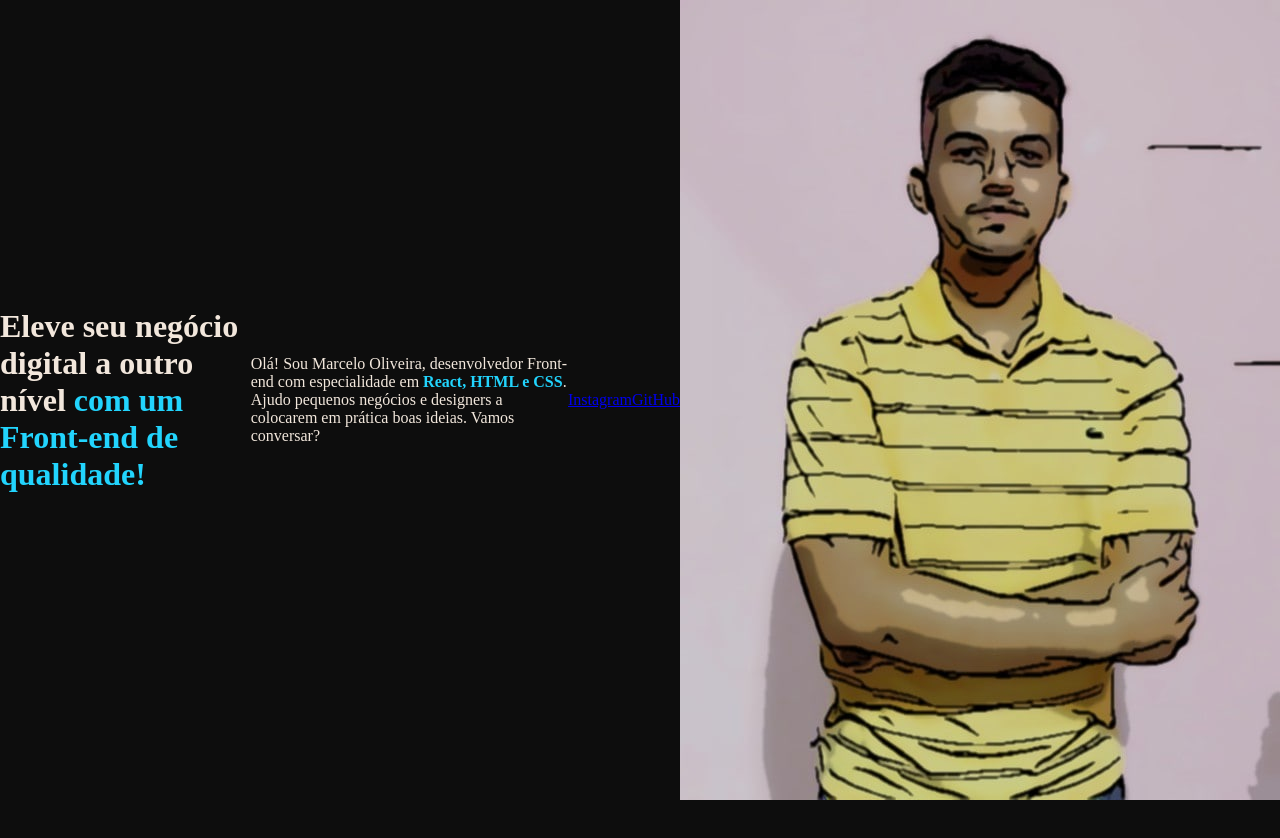
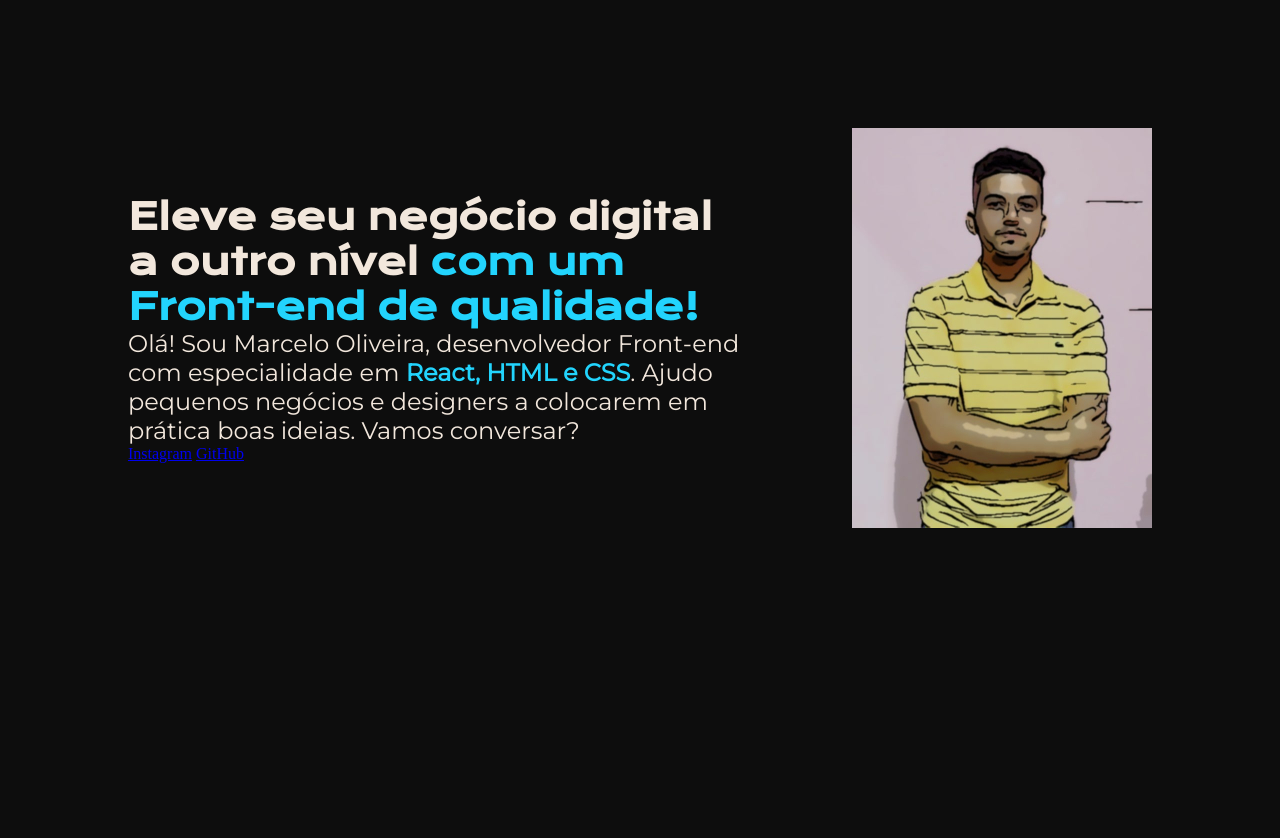
Before and after one commit to eohunter/revisao-alura, a plain HTML site: page index.html in a window 1280 px wide. Before the commit the page ends 800 px from the top, so only its background shows below. Drawn offline with nearby package versions, Linux system fonts and the light colour scheme.

Commit message:
aula rápida de hoje.

```diff
--- a/index.html
+++ b/index.html
@@ -11,14 +11,16 @@
     <header></header>
 
     <main class="apresentacao">
-        <h1>Eleve seu negócio digital a outro nível <strong class="titulo-destaque">com um Front-end de qualidade!</strong></h1>
+        <section class="apresentacao__conteudo">
+            <h1 class="apresentacao__conteudo__titulo">Eleve seu negócio digital a outro nível <strong class="titulo-destaque">com um Front-end de qualidade!</strong></h1>
 
-        <p>Olá! Sou Marcelo Oliveira, desenvolvedor Front-end com especialidade em <strong class="paragrafo-destaque">React, HTML e CSS</strong>. Ajudo pequenos negócios e designers a colocarem em prática boas ideias. Vamos conversar?</p>
+            <p class="apresentacao__conteudo__texto">Olá! Sou Marcelo Oliveira, desenvolvedor Front-end com especialidade em <strong class="paragrafo-destaque">React, HTML e CSS</strong>. Ajudo pequenos negócios e designers a colocarem em prática boas ideias. Vamos conversar?</p>
 
-        <a href="https://www.instagram.com/c3l0ff/">Instagram</a>
-        <a href="https://github.com/eohunter">GitHub</a>
+            <a href="https://www.instagram.com/c3l0ff/">Instagram</a>
+            <a href="https://github.com/eohunter">GitHub</a>
+        </section>
 
-        <img src="perfil-portfolio.jpg" alt="Foto de perfil para o portfólio">
+        <img src="perfil-portfolio-ideal.jpg" alt="Foto de perfil para o portfólio">
     </main>
 
     <footer></footer>
--- a/style.css
+++ b/style.css
@@ -1,3 +1,6 @@
+@import url('https://fonts.googleapis.com/css2?family=Krona+One&family=Montserrat&display=swap');
+
+
 * {
     margin: 0;
     padding: 0;
@@ -19,6 +22,22 @@ body {
 }
 
 .apresentacao {
+    margin: 10%;
     display: flex;
     align-items: center;
+    justify-content: space-between;
 }
+
+.apresentacao__conteudo {
+    width: 615px;
+}
+
+.apresentacao__conteudo__titulo {
+    font-size: 36px;
+    font-family: 'Krona One', sans-serif;
+}
+
+.apresentacao__conteudo__texto {
+    font-size: 24px;
+    font-family: 'Montserrat', sans-serif;
+}
```
Also changed, not shown: perfil-portfolio-ideal.jpg (added).
